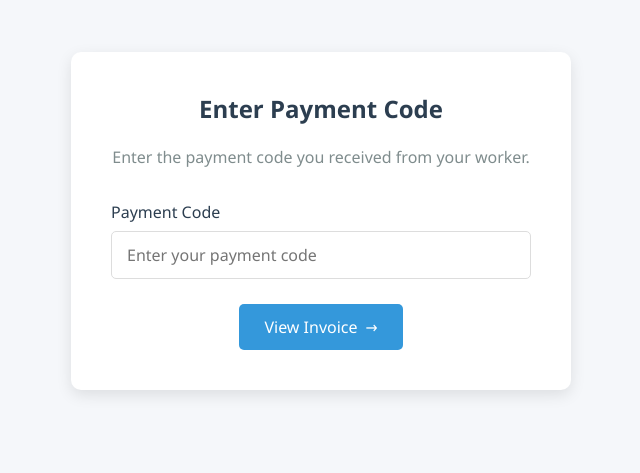
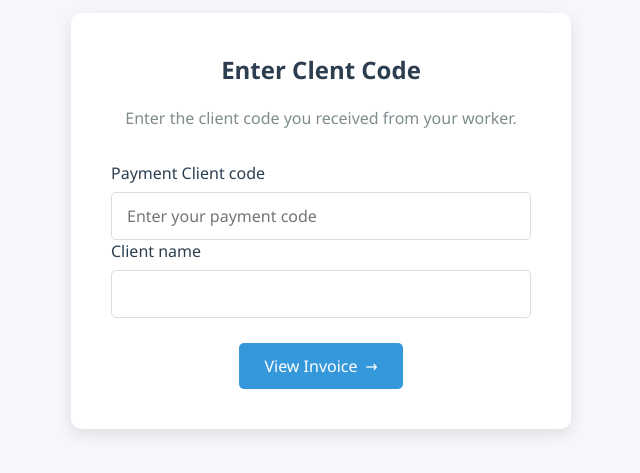
Before and after one commit to mohamed-muzamil123/CUSTOM-PAYMENT-SYSTEM, a plain HTML site: page code.html in a window 1280 px wide. Shown: the part 179-652 px from the top of the page, without its empty margins (319-959 px from the left). Drawn offline with Linux system fonts and the light colour scheme.

Commit message:
Update code.html

```diff
--- a/code.html
+++ b/code.html
@@ -3,7 +3,7 @@
 <head>
     <meta charset="UTF-8">
     <meta name="viewport" content="width=device-width, initial-scale=1.0">
-    <title>PayLink - Enter Payment Code</title>
+    <title>PayLink - Enter Client Code</title>
     <style>
         * {
             margin: 0;
@@ -108,14 +108,17 @@
 </head>
 <body>
     <div class="container">
-        <h1>Enter Payment Code</h1>
-        <p class="description">Enter the payment code you received from your worker.</p>
+        <h1>Enter Clent Code</h1>
+        <p class="description">Enter the client code you received from your worker.</p>
 
         <form id="paymentCodeForm">
             <div class="input-group">
-                <label for="paymentCode">Payment Code</label>
+                <label for="paymentCode">Payment Client code</label>
                 <input type="text" id="paymentCode" placeholder="Enter your payment code" required>
+                       <label for="clientname">Client name</label>
+                <input type="text" id="clientname" placeholder="" required>
             </div>
+
 
             <button type="submit" class="btn">
                 View Invoice
```
